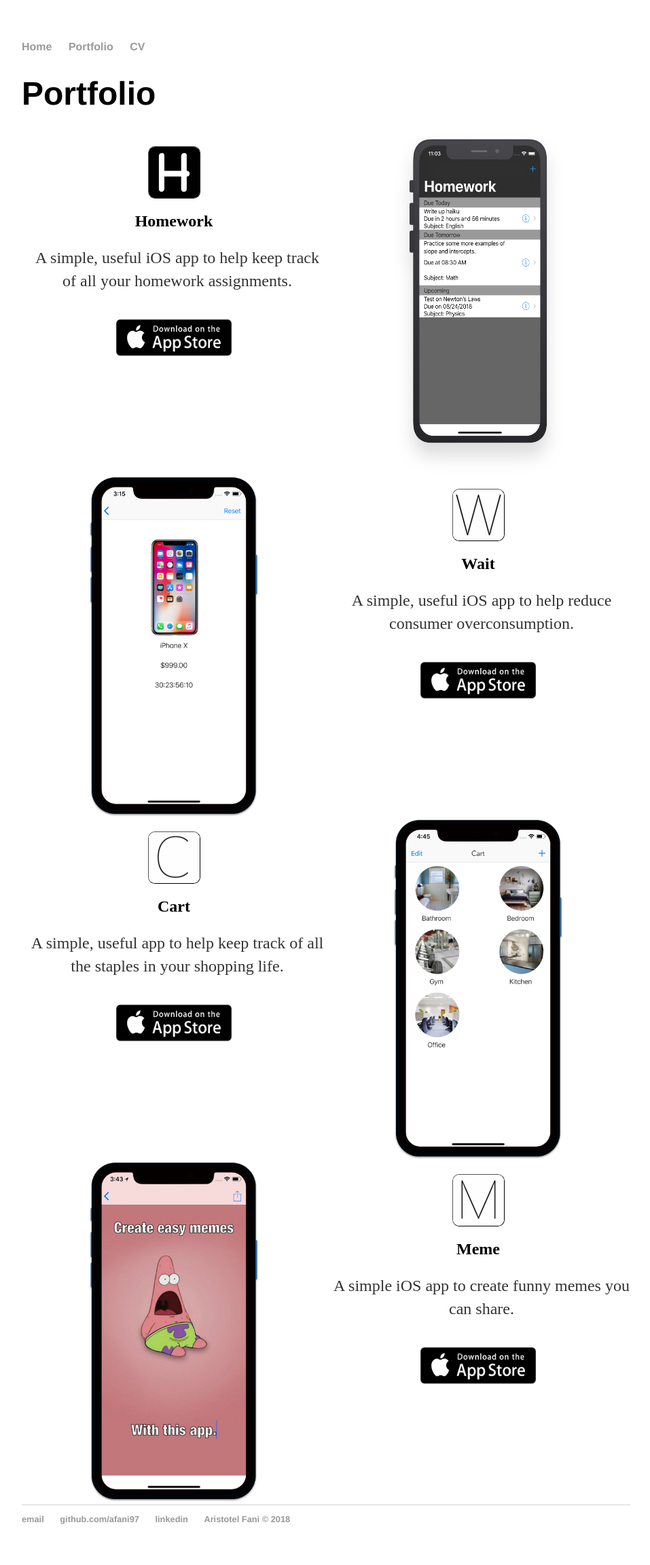
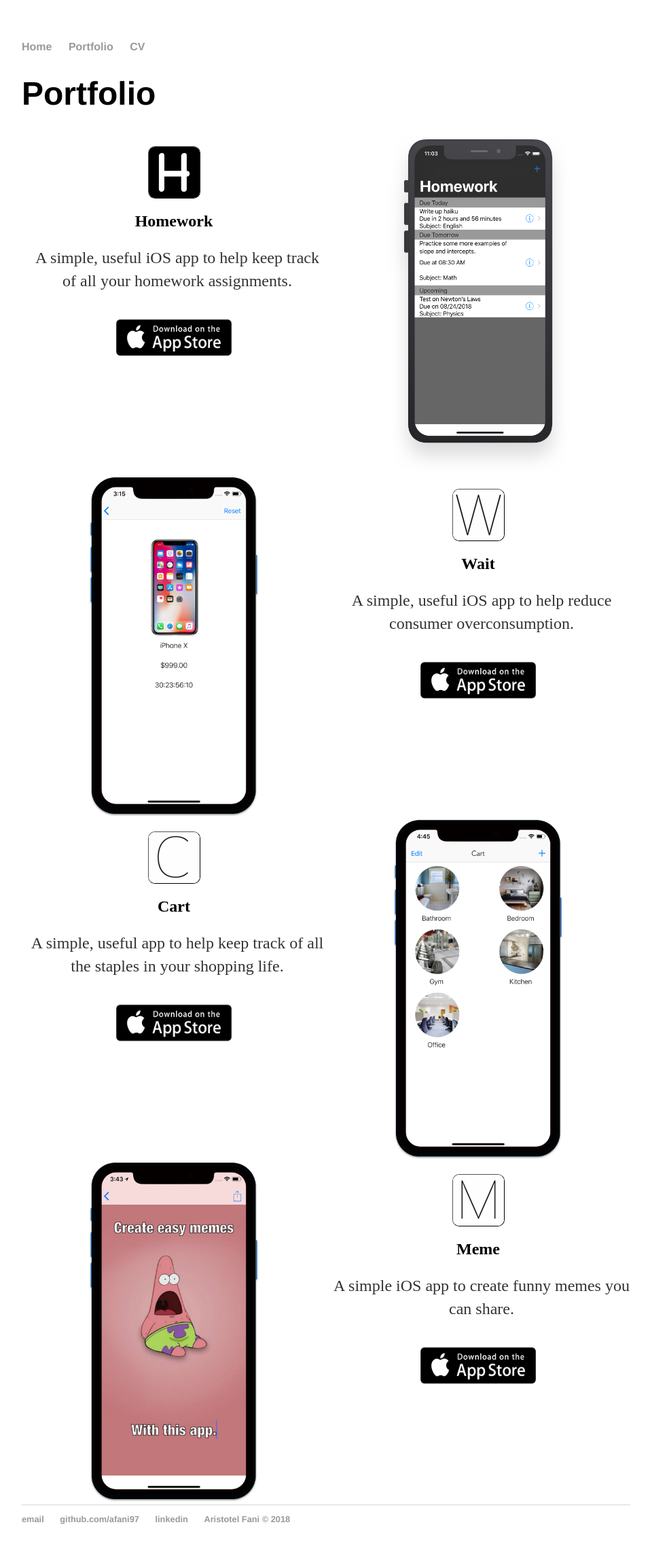
Before and after one commit to Afani97/afani97.github.io, a Jekyll site: the page built from about.html, in a window 1280 px wide. Shown: the whole page at 68% size, without its empty margins (160-1117 px from the left). Built offline with Jekyll 4.4.1, drawn with Linux system fonts in a browser that asks for light colours.

Commit message:
Update size of new iPhone X mockup.

```diff
--- a/about.html
+++ b/about.html
@@ -19,7 +19,7 @@ title: Aristotel Fani, CS Student
     </div>
 
     <div class="column">
-      <center><img src="/images/Homework-icon.png" alt="" width="250px" height="500px" /></center>
+      <center><img src="/images/Homework-icon.png" alt="" width="270px" height="500px" /></center>
     </div>
   </div>
 
```
